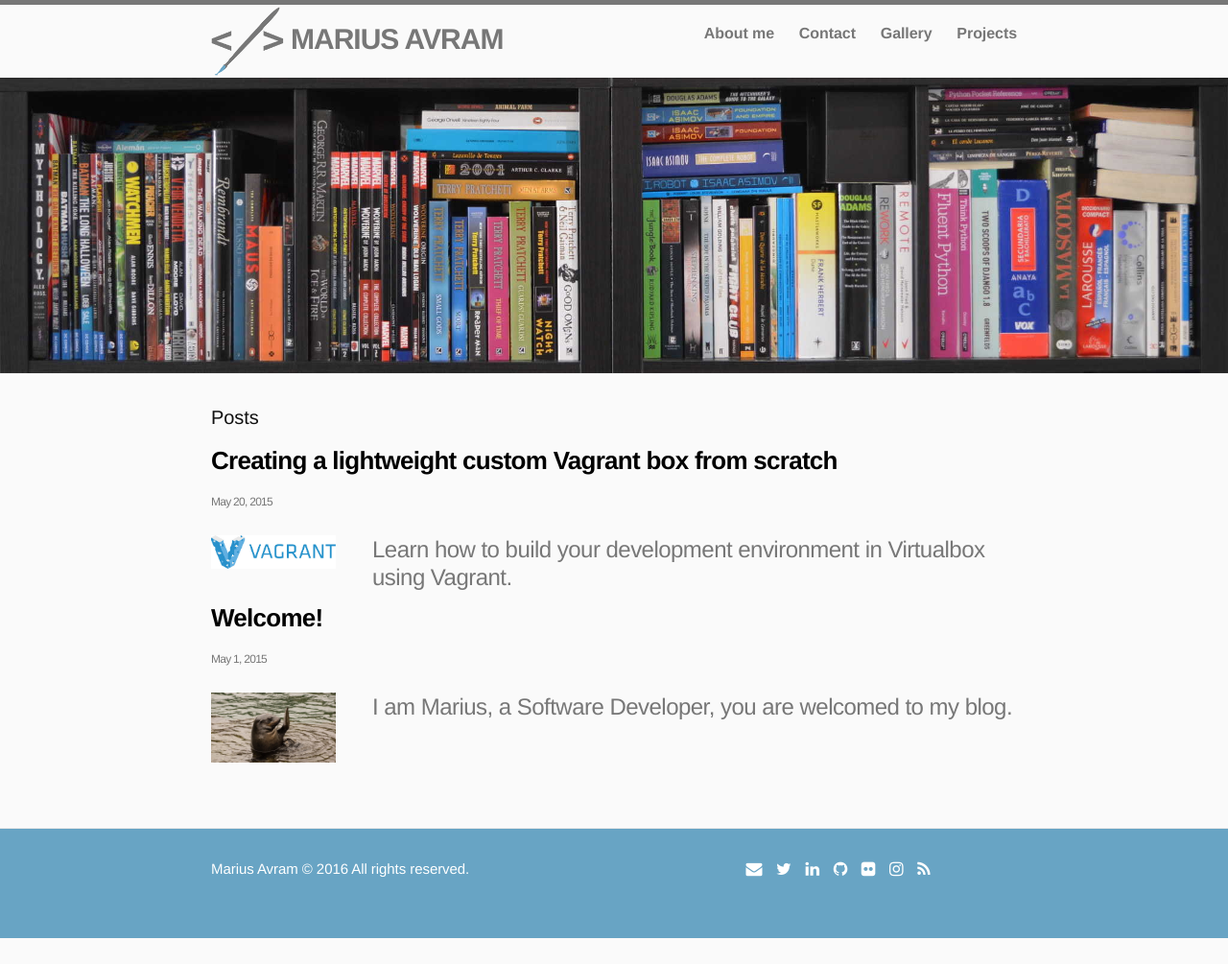
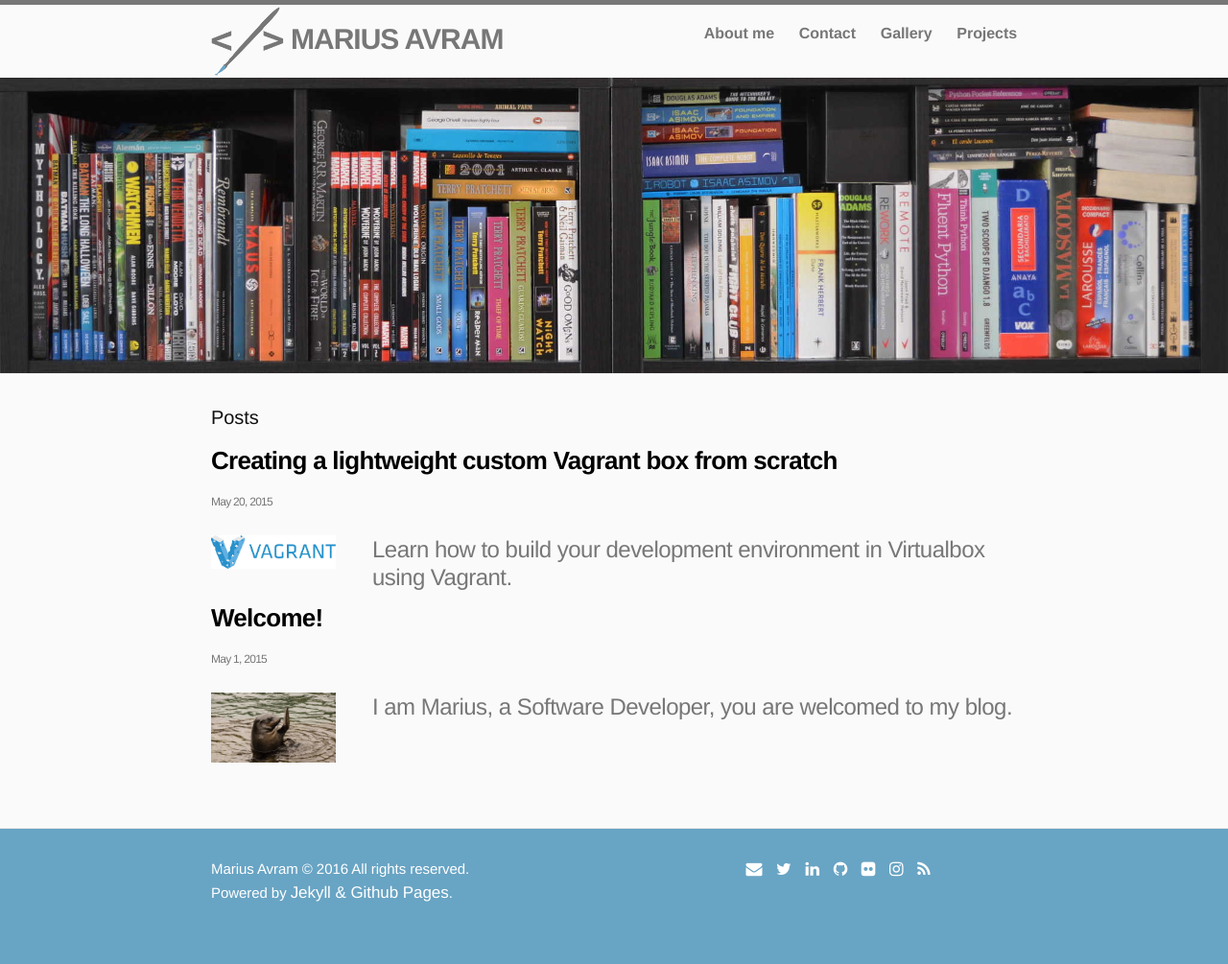
Before and after one commit to mariusavram91/mariusavram, a Jekyll site: the page built from index.html, in a window 1280 px wide. Shown: the whole page at 96% size. Built offline with Jekyll 4.4.1, drawn with Linux system fonts in a browser that asks for light colours; nearby versions of some CDN libraries; before the commit the page ends 978 px from its top, so only the background shows below that.

Commit message:
Add repository link to footer

```diff
--- a/_includes/footer.html
+++ b/_includes/footer.html
@@ -6,6 +6,7 @@
       <div class="footer-col footer-col-3">
         <ul class="contact-list">
           <li>{{ site.title }} © 2016 All rights reserved.</li>
+          <li>Powered by <a href="https://github.com/mariusavram91/mariusavram" target="_blank">Jekyll & Github Pages</a>.</li>
         </ul>
       </div>
 
```
